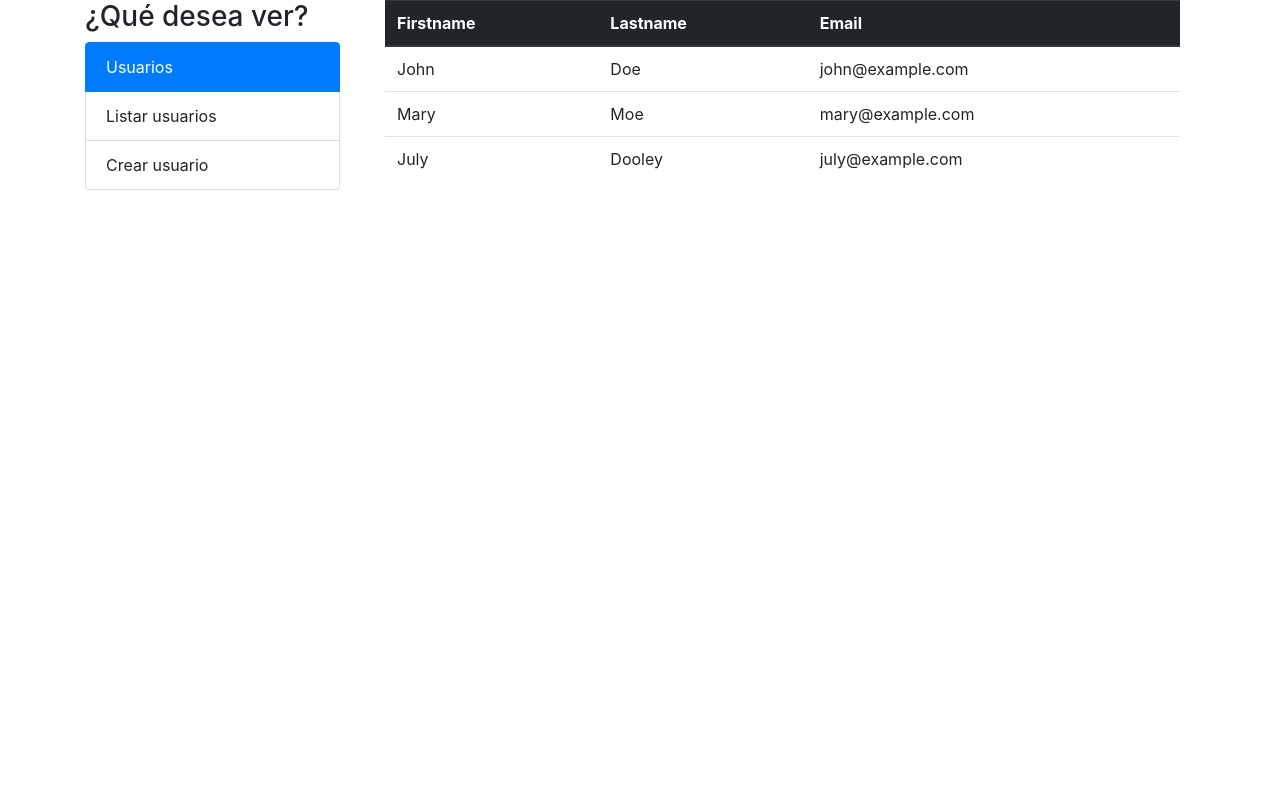
After one commit to marcoslupion/hmis18_LosTresDelPuzzle_Proyecto, a PHP site: page /vistas/ventana_administrador.html in a window 1280 px wide. The commit adds this page. Run offline with PHP 8.4, Linux system fonts and the light colour scheme.

Commit message:
Realizando algunos cambios en la ventana del administrador

```diff
--- a/css/style.css
+++ b/css/style.css
@@ -79,6 +79,9 @@ a{color:inherit;text-decoration:none}
 	color:#fff;
 	display:block;
 }
+.button{
+	cursor: pointer;
+}
 .login-form .group .input,
 .login-form .group .button{
 	border:none;
--- /dev/null
+++ b/vistas/ventana_administrador.html
@@ -0,0 +1,55 @@
+<html>
+    <head>
+        <meta charset="utf-8">
+        <meta name="viewport" content="width=device-width, initial-scale=1">
+        <link rel="stylesheet" href="https://maxcdn.bootstrapcdn.com/bootstrap/4.1.0/css/bootstrap.min.css">
+        <script src="https://ajax.googleapis.com/ajax/libs/jquery/3.3.1/jquery.min.js"></script>
+        <script src="https://cdnjs.cloudflare.com/ajax/libs/popper.js/1.14.0/umd/popper.min.js"></script>
+        <script src="https://maxcdn.bootstrapcdn.com/bootstrap/4.1.0/js/bootstrap.min.js"></script>
+    </head>
+    <body>
+        <div class="container">
+            <div class="row">
+              <div class="col-sm-3">
+                <h3>¿Qué desea ver?</h3>
+                <ul class="list-group">
+                    <li class="list-group-item active">Usuarios</li>
+                    <li class="list-group-item">Listar usuarios</li>
+                    <li class="list-group-item">Crear usuario</li>
+                </ul>
+              </div>
+              <div class="col-sm-9">
+                  <div class="container">
+                        <table class="table">
+                                <thead class="thead-dark">
+                                  <tr>
+                                    <th>Firstname</th>
+                                    <th>Lastname</th>
+                                    <th>Email</th>
+                                  </tr>
+                                </thead>
+                                <tbody>
+                                  <tr>
+                                    <td>John</td>
+                                    <td>Doe</td>
+                                    <td>john@example.com</td>
+                                  </tr>
+                                  <tr>
+                                    <td>Mary</td>
+                                    <td>Moe</td>
+                                    <td>mary@example.com</td>
+                                  </tr>
+                                  <tr>
+                                    <td>July</td>
+                                    <td>Dooley</td>
+                                    <td>july@example.com</td>
+                                  </tr>
+                                </tbody>
+                              </table>
+                  </div>
+
+              </div>
+             </div>
+          </div>
+    </body>
+</html>
```
Also changed, not shown: index.html (+3 -4 lines), css/index.css (renamed from index.css).
